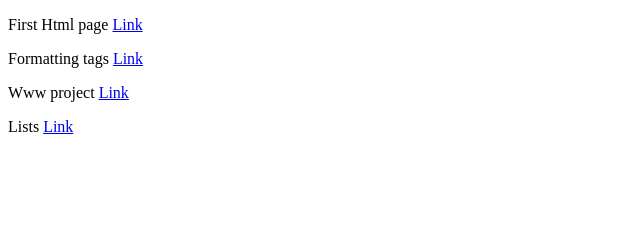
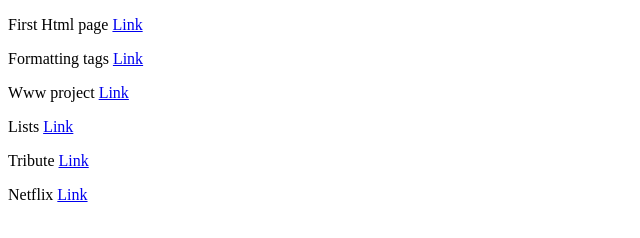
Before and after one commit to Dipika1616/htmlclass, a plain HTML site: page index.html in a window 1280 px wide. Shown: the whole page, without its empty margins (0-640 px from the left). Drawn offline with Linux system fonts and the light colour scheme.

Commit message:
index.html

```diff
--- a/index.html
+++ b/index.html
@@ -10,5 +10,7 @@
     <p>Formatting tags <a href="./HTML/2ndday.html">Link</a></p>
     <p>Www project <a href="./HTML/completeHTML/wwwProj.html">Link</a></p>
     <p>Lists <a href="./HTML/day5.html">Link</a></p>
+    <p>Tribute <a href="./HTML/tribute.html">Link</a></p>
+    <p>Netflix <a href="./HTML/netflix.html">Link</a></p>
 </body>
 </html>
```
